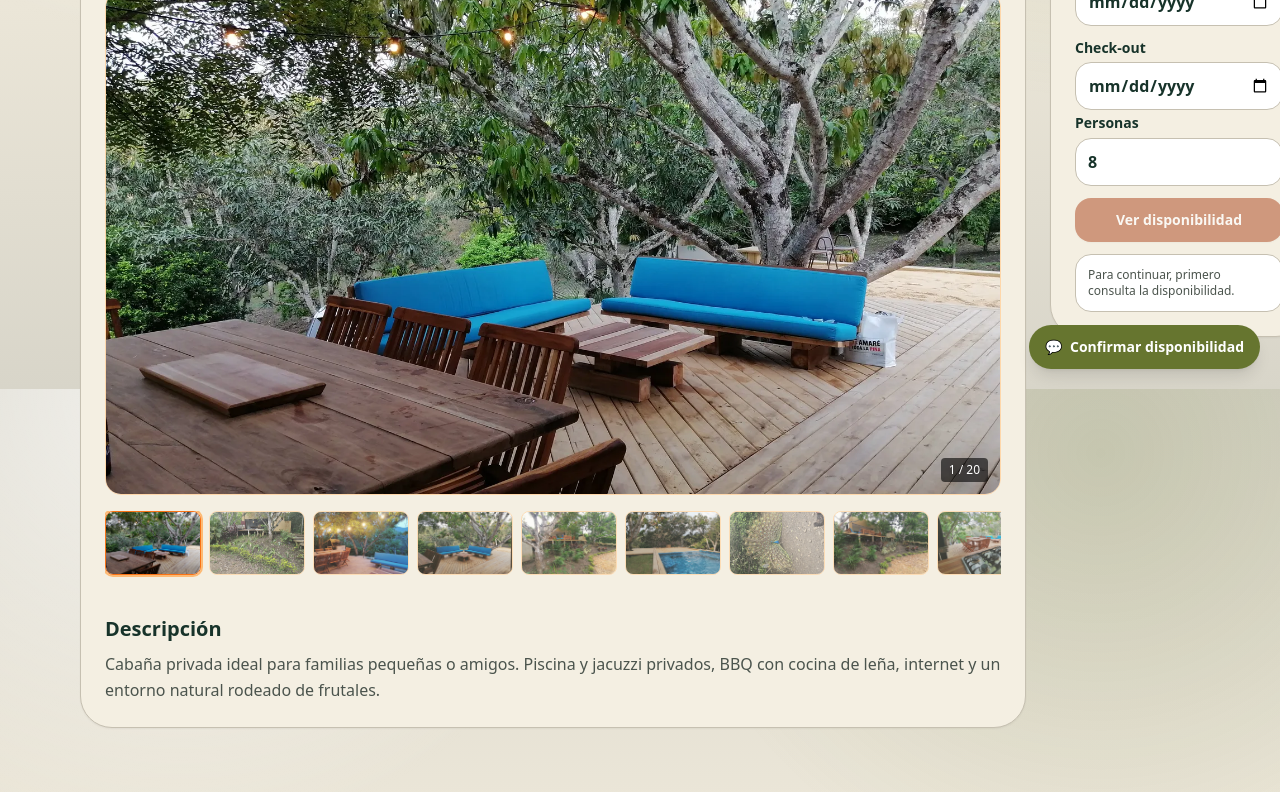
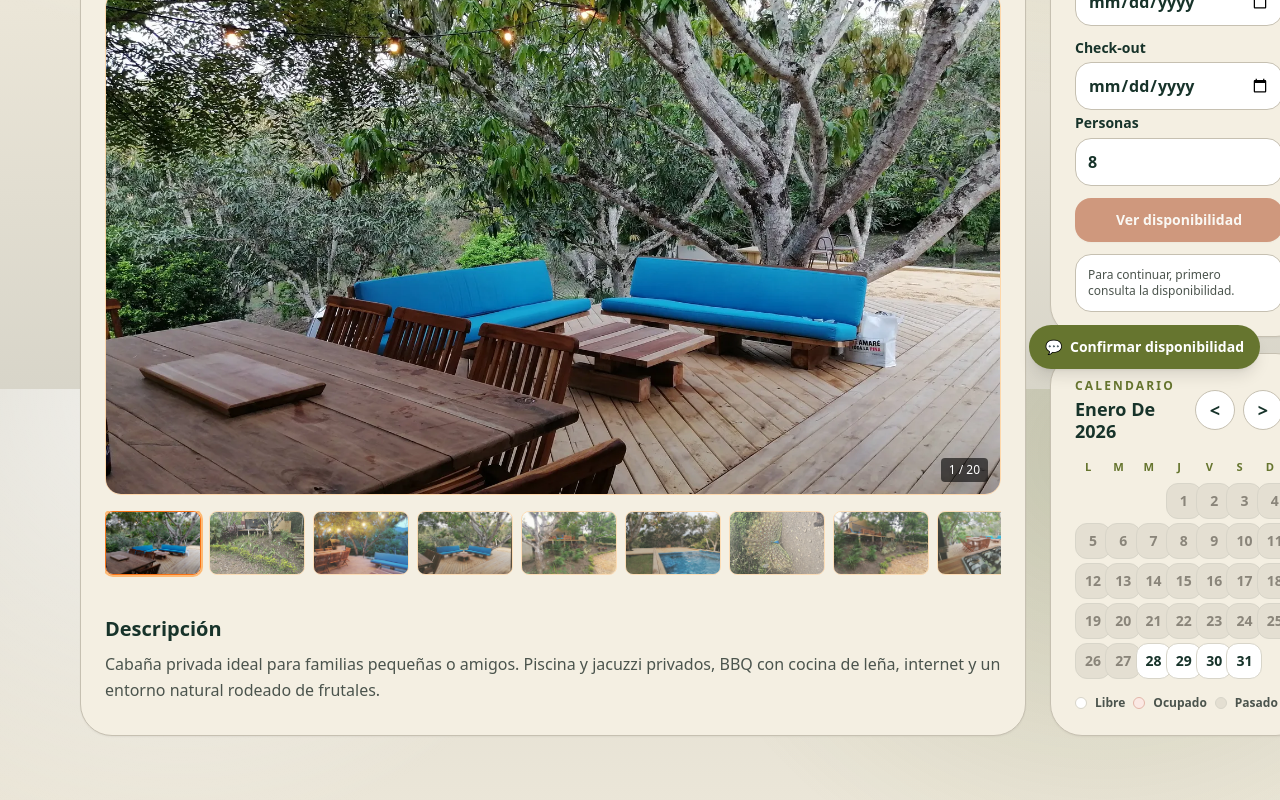
Before and after one commit to juanjarago/Alkila, a Next.js app: page /p/cabana-privada-anapoima-8-personas in a window 1280 px wide. Shown: the part 411-1211 px from the top of the page. Built offline with nearby package versions, Linux system fonts and the light colour scheme; no server answers.

Commit message:
Add property availability calendar

```diff
--- /dev/null
+++ b/app/api/booking/availability/route.ts
@@ -0,0 +1,100 @@
+import { NextResponse } from "next/server";
+import { collectAvailabilityConflicts } from "@/lib/booking/availability";
+import { properties } from "@/lib/properties";
+
+export const runtime = "nodejs";
+
+type CalendarDay = {
+  date: string;
+  available: boolean;
+  past: boolean;
+  conflicts: Array<{
+    source: "airbnb" | "booking" | "direct" | "manual";
+    summary?: string;
+  }>;
+};
+
+function toYMD(date: Date) {
+  const yyyy = date.getFullYear();
+  const mm = String(date.getMonth() + 1).padStart(2, "0");
+  const dd = String(date.getDate()).padStart(2, "0");
+  return `${yyyy}-${mm}-${dd}`;
+}
+
+function addMonths(year: number, monthIndex: number, amount: number) {
+  return new Date(year, monthIndex + amount, 1);
+}
+
+function parseMonth(value: string | null) {
+  const clean = String(value ?? "").slice(0, 7);
+  if (!/^\d{4}-\d{2}$/.test(clean)) return null;
+
+  const [year, month] = clean.split("-").map(Number);
+  if (!year || !month || month < 1 || month > 12) return null;
+
+  return { year, monthIndex: month - 1, month: clean };
+}
+
+export async function GET(req: Request) {
+  try {
+    const url = new URL(req.url);
+    const slug = String(url.searchParams.get("slug") ?? "").trim();
+    const requestedMonth = parseMonth(url.searchParams.get("month"));
+
+    if (!properties.some((property) => property.slug === slug)) {
+      return NextResponse.json({ error: "Propiedad no encontrada." }, { status: 404 });
+    }
+
+    const now = new Date();
+    const selected =
+      requestedMonth ?? {
+        year: now.getFullYear(),
+        monthIndex: now.getMonth(),
+        month: `${now.getFullYear()}-${String(now.getMonth() + 1).padStart(2, "0")}`,
+      };
+
+    const startDate = new Date(selected.year, selected.monthIndex, 1);
+    const endDate = addMonths(selected.year, selected.monthIndex, 1);
+    const from = toYMD(startDate);
+    const to = toYMD(endDate);
+    const today = toYMD(now);
+    const conflicts = await collectAvailabilityConflicts({
+      propertySlug: slug,
+      from,
+      to,
+    });
+
+    const days: CalendarDay[] = [];
+    for (let d = new Date(startDate); d < endDate; d.setDate(d.getDate() + 1)) {
+      const date = toYMD(d);
+      const dayConflicts = conflicts
+        .filter((conflict) => date >= conflict.start && date < conflict.end)
+        .map((conflict) => ({
+          source: conflict.source,
+          summary: conflict.summary,
+        }));
+
+      days.push({
+        date,
+        available: dayConflicts.length === 0 && date >= today,
+        past: date < today,
+        conflicts: dayConflicts,
+      });
+    }
+
+    return NextResponse.json(
+      {
+        month: selected.month,
+        from,
+        to,
+        days,
+      },
+      { headers: { "Cache-Control": "no-store" } }
+    );
+  } catch (error: any) {
+    return NextResponse.json(
+      { error: error?.message ?? "No fue posible cargar el calendario." },
+      { status: 502 }
+    );
+  }
+}
--- /dev/null
+++ b/app/p/[slug]/AvailabilityCalendar.tsx
@@ -0,0 +1,194 @@
+"use client";
+
+import { useEffect, useMemo, useState } from "react";
+
+type CalendarDay = {
+  date: string;
+  available: boolean;
+  past: boolean;
+  conflicts: Array<{
+    source: "airbnb" | "booking" | "direct" | "manual";
+    summary?: string;
+  }>;
+};
+
+type CalendarResponse = {
+  month: string;
+  days: CalendarDay[];
+  error?: string;
+};
+
+const dayLabels = ["L", "M", "M", "J", "V", "S", "D"];
+
+function currentMonth() {
+  const now = new Date();
+  return `${now.getFullYear()}-${String(now.getMonth() + 1).padStart(2, "0")}`;
+}
+
+function monthTitle(month: string) {
+  const [year, monthNumber] = month.split("-").map(Number);
+  if (!year || !monthNumber) return month;
+
+  return new Intl.DateTimeFormat("es-CO", {
+    month: "long",
+    year: "numeric",
+  }).format(new Date(year, monthNumber - 1, 1));
+}
+
+function moveMonth(month: string, amount: number) {
+  const [year, monthNumber] = month.split("-").map(Number);
+  const date = new Date(year, monthNumber - 1 + amount, 1);
+  return `${date.getFullYear()}-${String(date.getMonth() + 1).padStart(2, "0")}`;
+}
+
+function dayNumber(date: string) {
+  return String(Number(date.slice(8, 10)));
+}
+
+function firstWeekdayOffset(month: string) {
+  const [year, monthNumber] = month.split("-").map(Number);
+  const day = new Date(year, monthNumber - 1, 1).getDay();
+  return day === 0 ? 6 : day - 1;
+}
+
+function sourceText(day: CalendarDay) {
+  const source = day.conflicts[0]?.source;
+  if (day.past) return "Fecha pasada";
+  if (!source) return "Disponible";
+  if (source === "airbnb") return "Ocupado por Airbnb";
+  if (source === "booking") return "Ocupado por Booking";
+  if (source === "direct") return "Reserva directa";
+  return "Bloqueado";
+}
+
+export default function AvailabilityCalendar({ slug }: { slug: string }) {
+  const [month, setMonth] = useState(currentMonth);
+  const [data, setData] = useState<CalendarResponse | null>(null);
+  const [loading, setLoading] = useState(true);
+  const [error, setError] = useState("");
+
+  useEffect(() => {
+    let alive = true;
+    setLoading(true);
+    setError("");
+
+    fetch(`/api/booking/availability?slug=${encodeURIComponent(slug)}&month=${month}`, {
+      cache: "no-store",
+    })
+      .then(async (res) => {
+        const payload = await res.json();
+        if (!res.ok) throw new Error(payload?.error ?? "No fue posible cargar el calendario.");
+        return payload as CalendarResponse;
+      })
+      .then((payload) => {
+        if (!alive) return;
+        setData(payload);
+      })
+      .catch((err) => {
+        if (!alive) return;
+        setError(err?.message ?? "No fue posible cargar el calendario.");
+      })
+      .finally(() => {
+        if (alive) setLoading(false);
+      });
+
+    return () => {
+      alive = false;
+    };
+  }, [slug, month]);
+
+  const cells = useMemo(() => {
+    const offset = firstWeekdayOffset(month);
+    return [...Array(offset).fill(null), ...(data?.days ?? [])] as Array<CalendarDay | null>;
+  }, [data?.days, month]);
+
+  return (
+    <section className="mt-4 rounded-[2rem] border border-[#C6C0B1] bg-[#F4EFE2] p-5 shadow-sm sm:p-6">
+      <div className="flex items-center justify-between gap-3">
+        <div>
+          <p className="text-xs font-black uppercase tracking-[0.18em] text-[#66752F]">
+            Calendario
+          </p>
+          <h2 className="mt-1 text-lg font-black capitalize leading-tight text-[#17332A]">
+            {monthTitle(month)}
+          </h2>
+        </div>
+
+        <div className="flex shrink-0 gap-2">
+          <button
+            type="button"
+            onClick={() => setMonth((value) => moveMonth(value, -1))}
+            className="grid h-10 w-10 place-items-center rounded-full border border-[#C6C0B1] bg-white text-lg font-black text-[#17332A] transition hover:-translate-y-0.5"
+            aria-label="Mes anterior"
+          >
+            {"<"}
+          </button>
+          <button
+            type="button"
+            onClick={() => setMonth((value) => moveMonth(value, 1))}
+            className="grid h-10 w-10 place-items-center rounded-full border border-[#C6C0B1] bg-white text-lg font-black text-[#17332A] transition hover:-translate-y-0.5"
+            aria-label="Mes siguiente"
+          >
+            {">"}
+          </button>
+        </div>
+      </div>
+
+      <div className="mt-4 grid grid-cols-7 gap-1 text-center text-[0.7rem] font-black uppercase text-[#66752F]">
+        {dayLabels.map((label, index) => (
+          <div key={`${label}-${index}`}>{label}</div>
+        ))}
+      </div>
+
+      <div className="mt-2 grid grid-cols-7 gap-1">
+        {cells.map((day, index) =>
+          day ? (
+            <div
+              key={day.date}
+              title={sourceText(day)}
+              className={[
+                "grid aspect-square min-h-9 place-items-center rounded-xl text-sm font-black",
+                day.available
+                  ? "border border-[#D8D5C9] bg-white text-[#17332A]"
+                  : day.past
+                    ? "border border-[#D8D5C9] bg-[#E4DFD2] text-[#8A857A]"
+                    : "border border-[#E3B6A9] bg-[#FBE9E4] text-[#B85F3B]",
+              ].join(" ")}
+            >
+              {dayNumber(day.date)}
+            </div>
+          ) : (
+            <div key={`empty-${index}`} className="aspect-square min-h-9" />
+          )
+        )}
+      </div>
+
+      {loading ? (
+        <div className="mt-3 rounded-2xl border border-[#C6C0B1] bg-white p-3 text-xs font-semibold text-[#4B544D]">
+          Cargando disponibilidad...
+        </div>
+      ) : null}
+
+      {error ? (
+        <div className="mt-3 rounded-2xl border border-red-200 bg-red-50 p-3 text-xs font-semibold text-red-700">
+          {error}
+        </div>
+      ) : null}
+
+      <div className="mt-4 flex flex-wrap gap-2 text-xs font-bold text-[#4B544D]">
+        <span className="inline-flex items-center gap-2">
+          <span className="h-3 w-3 rounded-full border border-[#D8D5C9] bg-white" />
+          Libre
+        </span>
+        <span className="inline-flex items-center gap-2">
+          <span className="h-3 w-3 rounded-full border border-[#E3B6A9] bg-[#FBE9E4]" />
+          Ocupado
+        </span>
+        <span className="inline-flex items-center gap-2">
+          <span className="h-3 w-3 rounded-full border border-[#D8D5C9] bg-[#E4DFD2]" />
+          Pasado
+        </span>
+      </div>
+    </section>
+  );
+}
--- a/app/p/[slug]/ReservationSidebar.tsx
+++ b/app/p/[slug]/ReservationSidebar.tsx
@@ -1,6 +1,7 @@
 "use client";
 
 import BookingBox from "./BookingBox";
+import AvailabilityCalendar from "./AvailabilityCalendar";
 
 export default function ReservationSidebar({
   property,
@@ -16,6 +17,7 @@ export default function ReservationSidebar({
   return (
     <aside id="reserva" className="lg:sticky lg:top-6">
       <BookingBox property={{ ...property, slug }} extras={[]} />
+      <AvailabilityCalendar slug={slug} />
     </aside>
   );
 }
```
